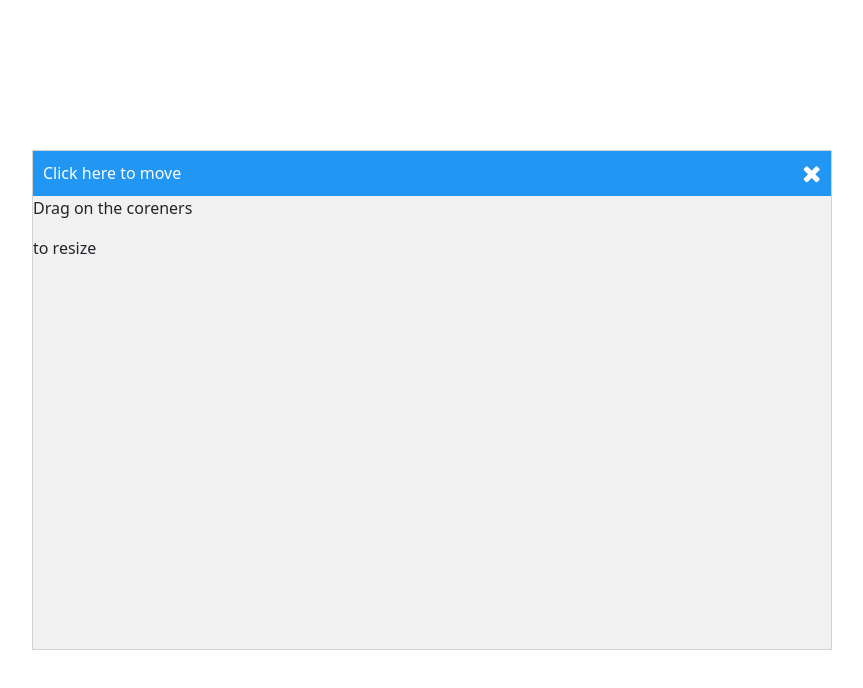
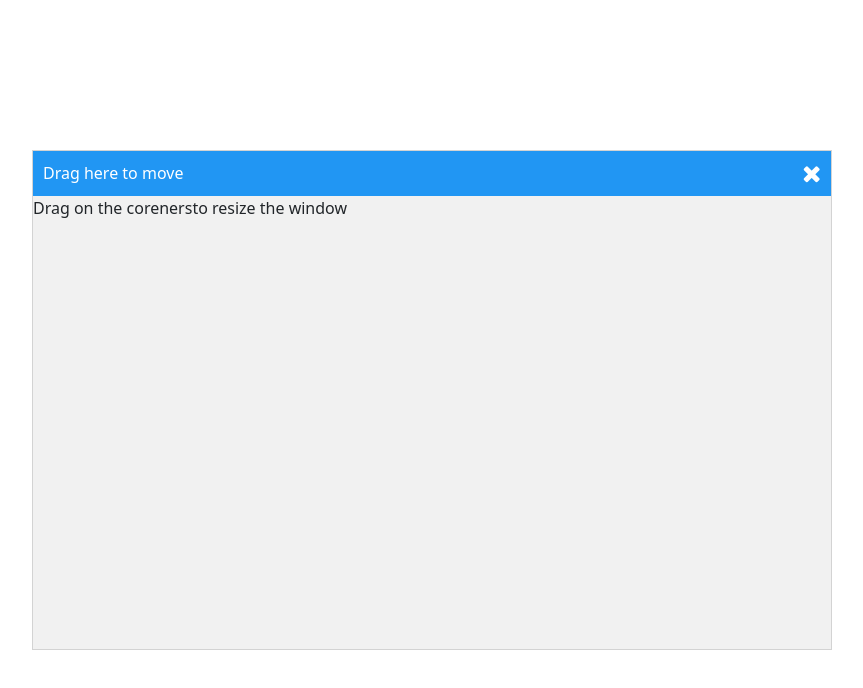
Before and after one commit to Thiago099/resisable-sub-window-example, a Vue app: page / in a window 1280 px wide. Shown: the top 688 px of the page, without its empty margins (208-1071 px from the left). Built offline with nearby package versions, Linux system fonts and the light colour scheme.

Commit message:
[fix] text

```diff
--- a/src/App.vue
+++ b/src/App.vue
@@ -1,11 +1,10 @@
 <template>
   <div class="container">
     <div ref="window" class="window">
-      <div ref='header' class="header">Click here to move<i class="fa-solid fa-xmark"></i><i class="close fa fa-times no-print"></i></div>
+      <div ref='header' class="header">Drag here to move<i class="fa-solid fa-xmark"></i><i class="close fa fa-times no-print"></i></div>
       <div class="content">
 
-        <p>Drag on the coreners</p>
-        <p>to resize</p>
+        <p>Drag on the corenersto resize the window</p>
       </div>
     </div>
   </div>
```
